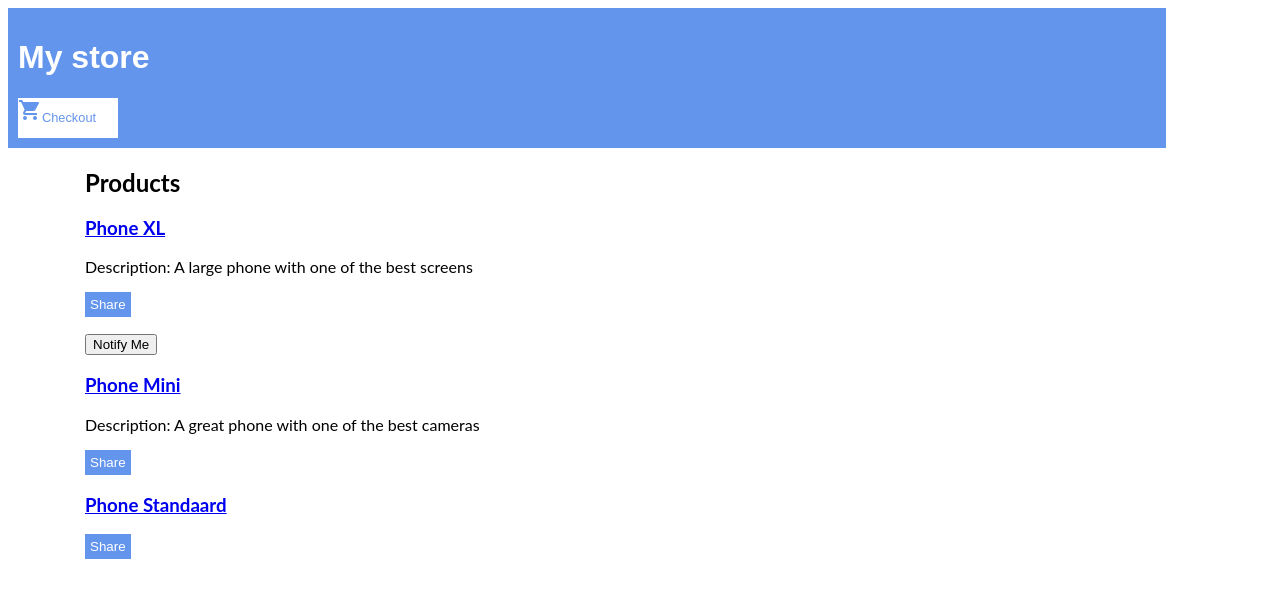
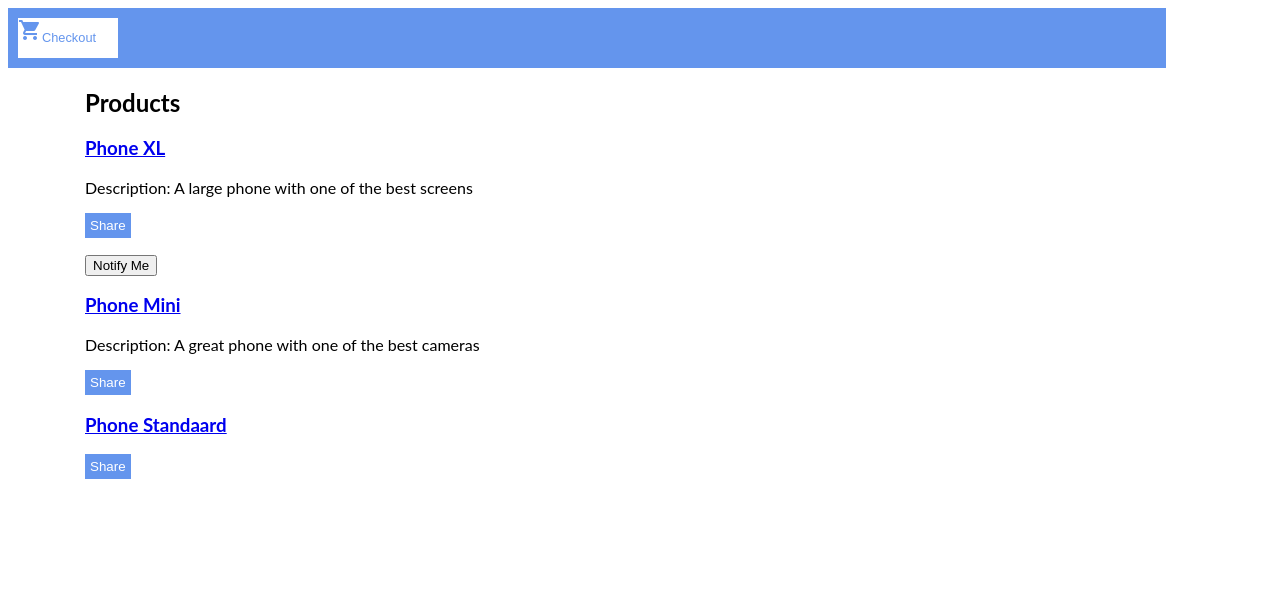
Before and after one commit to AnnKemp/primitive-shopping-cart, an Angular app: page / in a window 1280 px wide. Shown: the top 598 px of the page. Built offline with nearby package versions, Linux system fonts and the light colour scheme.

Commit message:
cart works!

```diff
--- a/src/app/app.module.ts
+++ b/src/app/app.module.ts
@@ -25,6 +25,7 @@ import { CartComponent } from './cart/cart.component';
     RouterModule.forRoot([
       { path: '', component: ProductListComponent },
       { path: 'products/:productId', component: ProductDetailsComponent}, // het pad naar productdetails om de details/extra info van producten te bekijken, doorverbinden via productId.
+      { path: 'cart', component: CartComponent },
     ])
   ],
   providers: [],
--- a/src/app/top-bar/top-bar.component.html
+++ b/src/app/top-bar/top-bar.component.html
@@ -1,6 +1,4 @@
 <header>
-<a [routerLink]="['/']"> <!-- bij techiediaries.com/angular/angular-9-route-parameters-snapshot-parammap-exampla/ kan je een hele reeks pagina's met goede uitleg over routing vinden of zie op techiediaries/angular-router-demo -->
-  <h1>My store</h1>
-</a>
-<a class="button fancy-button"><i class="material-icons">shopping_cart</i>Checkout</a>
+  <!-- bij techiediaries.com/angular/angular-9-route-parameters-snapshot-parammap-exampla/ kan je een hele reeks pagina's met goede uitleg over routing vinden of zie op techiediaries/angular-router-demo -->
+<a [routerLink]="['/cart']" class="button fancy-button"><i class="material-icons">shopping_cart</i>Checkout</a>
 </header>
```
